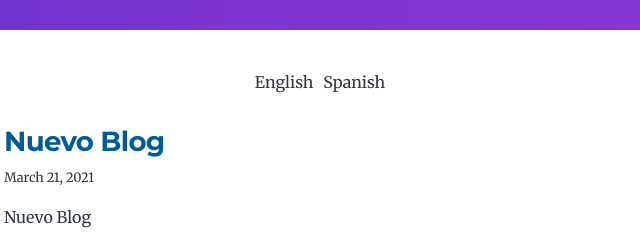
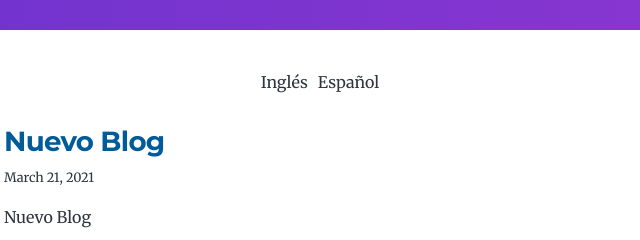
Before and after one commit to Alejandro04/BlogAlejo2021Gatsby, a Gatsby site: page / in a window 1280 px wide. Shown: the part 370-610 px from the top of the page, 320-960 px from the left. Built offline with nearby package versions, Linux system fonts and the light colour scheme; Gatsby itself is replaced by a stand-in of ours.

Commit message:
config language

```diff
--- a/src/pages/index.js
+++ b/src/pages/index.js
@@ -21,12 +21,26 @@ const BlogIndex = ({ data, location }) => {
     )
   }
 
+  const languageEnglish = <div className="languagesContainer">
+    <div onClick={e => setDefaultLangKey('en')}>English</div>
+    <div style={{ marginLeft: '10px' }} onClick={e => setDefaultLangKey('es')}>Spanish</div>
+  </div>
+
+  const languageSpanish = <div className="languagesContainer">
+    <div onClick={e => setDefaultLangKey('en')}>Inglés</div>
+    <div style={{ marginLeft: '10px' }} onClick={e => setDefaultLangKey('es')}>Español</div>
+  </div>
+
   return (
     <Layout location={location} title={siteTitle}>
-      <div className="languagesContainer">
-        <div onClick={e => setDefaultLangKey('en')}>English</div>
-        <div style={{marginLeft: '10px'}} onClick={e => setDefaultLangKey('es')}>Spanish</div>
-      </div>
+      {
+        defaultLangKey === 'es' &&
+        languageSpanish
+      }
+      {
+        defaultLangKey === 'en' &&
+        languageEnglish
+      }
       <SEO title="Blog" />
       <ol style={{ listStyle: `none` }}>
         {posts.map(post => {
```
Also changed, not shown: src/templates/blog-post.js (+8 -9 lines).
